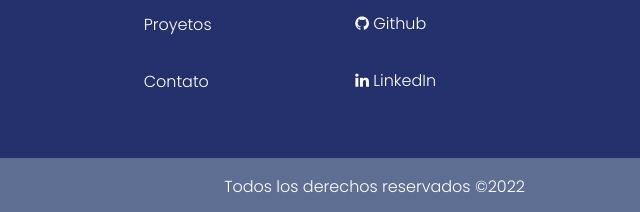
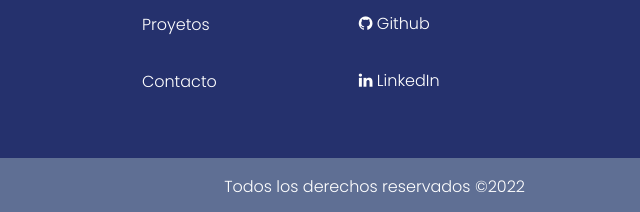
Before and after one commit to dmerreys/Marcelo-Erreys.github.io, a plain HTML site: page index.html in a window 1280 px wide. Shown: the part 3963-4175 px from the top of the page, 0-640 px from the left. Drawn offline with nearby package versions, Linux system fonts and the light colour scheme.

Commit message:
Correción error tipeo

```diff
--- a/index.html
+++ b/index.html
@@ -297,7 +297,7 @@
                             <li><a href="#home">Home</a></li>
                             <li><a href="#sobre">Sobre Mi</a></li>
                             <li><a href="#projetos">Proyetos</a></li>
-                            <li><a href="#contato">Contato</a></li>
+                            <li><a href="#contato">Contacto</a></li>
                         </ul>
                     </div><!--menu-->
                     <div class="redes-sociais">
```
